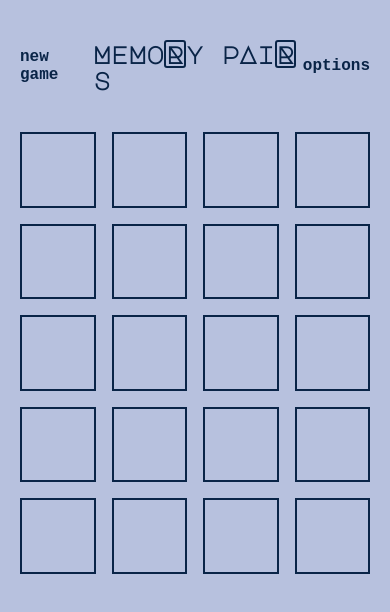
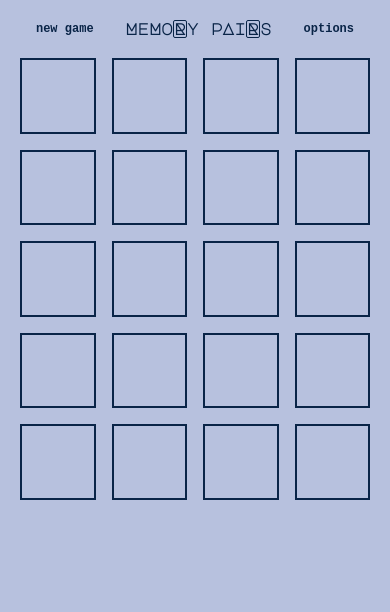
Before and after one commit to blue-keyboard/memory-pairs, a plain HTML site: page index.html in a window 390 px wide. Drawn offline with Linux system fonts and the light colour scheme; a web font is replaced by a local one.

Commit message:
add better mobile response

```diff
--- a/style.css
+++ b/style.css
@@ -39,6 +39,7 @@ body {
         border: 2px solid #092447;
         border-radius: 3px;
     }
+
 .wrapper {
     width: 1000px;
     margin: 0 20px
@@ -50,7 +51,7 @@ body {
     grid-gap: 1rem
 }
 
-@media (max-width: 600px) {
+@media (max-width: 750px) {
     .board {
         display: grid;
         grid-template-columns: repeat(4, 1fr);
@@ -67,6 +68,28 @@ body {
         font-weight: bold;
     }
 
+}
+
+@media (max-width: 450px) {
+
+    #header {
+        margin: 20px 0;
+    }
+
+    #title {
+        font-size: 16px;
+        line-height: 16px;
+    }
+
+    .btn {
+        font-size: 12px;
+        font-weight: bold;
+    }
+
+    .r {
+        border: 1px solid #092447;
+        border-radius: 2px;
+    }
 
 }
 
```
